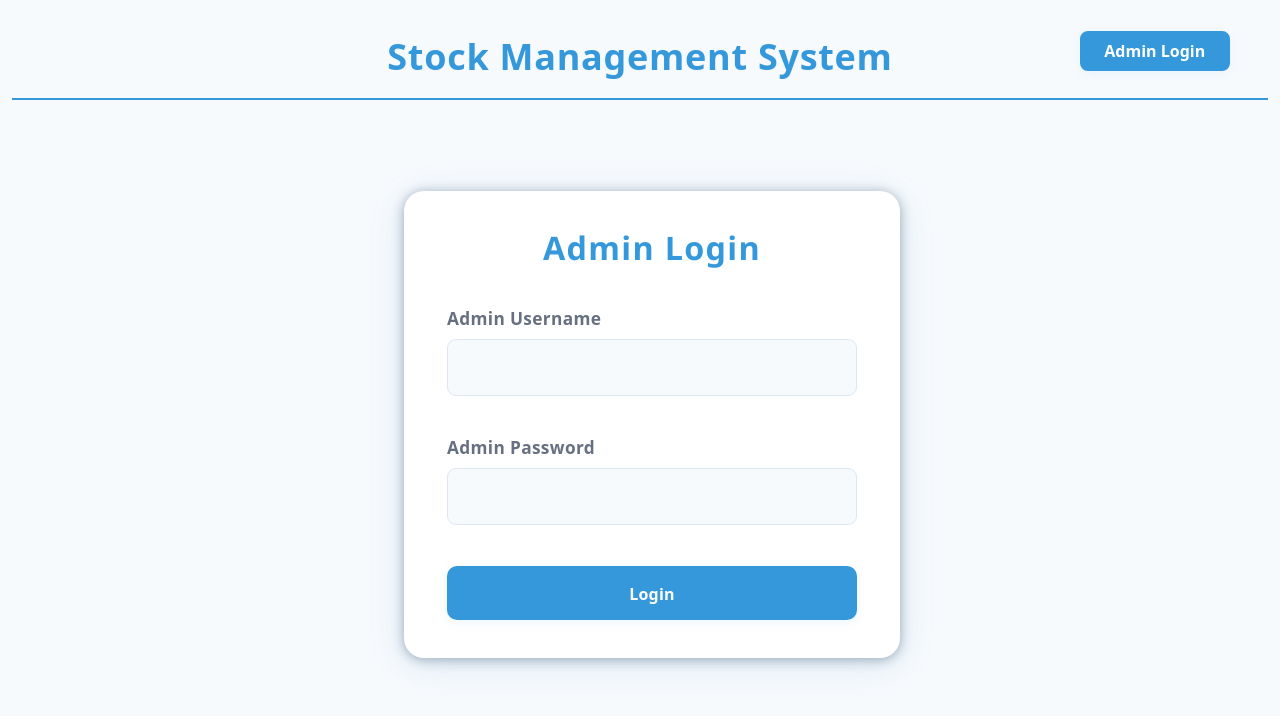
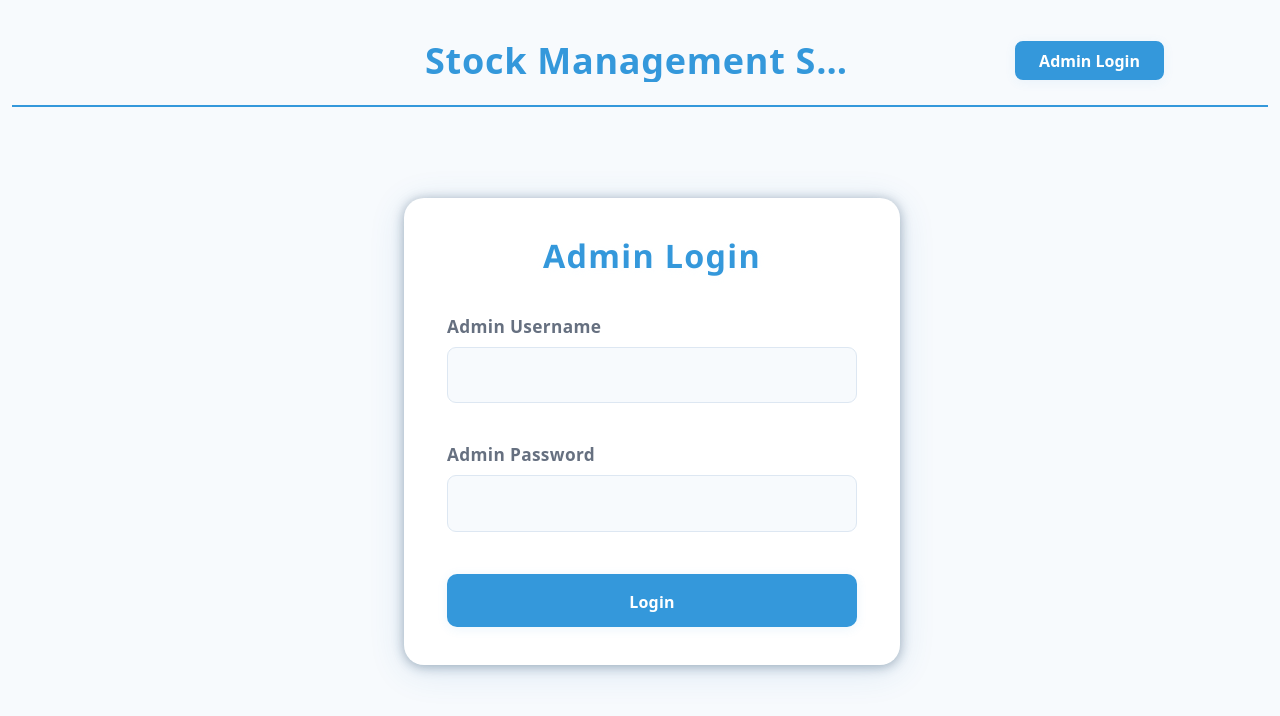
Before and after one commit to Workflow-Manager-admin/stock-management-system-49179-49189, a Vue app in the folder stock_frontend/: page /admin-login in a window 1280 px wide. Shown: the top 716 px of the page. Built offline with nearby package versions, Linux system fonts and the light colour scheme; the HTML template or start-up script is replaced by a standard one.

Commit message:
CheckPoint - cg6907a18c

```diff
--- a/stock_frontend/src/App.vue
+++ b/stock_frontend/src/App.vue
@@ -18,10 +18,10 @@ function goToLogin() {
 </script>
 
 <template>
-  <header class="app-header">
-    <h1>Stock Management System</h1>
-    <nav class="app-nav">
-      <!-- Manage Stock: visible only to admins -->
+  <header class="app-header" role="banner">
+    <div class="header-flex">
+      <!-- Left: Manage Stock (admin only) -->
+      <div class="header-left">
         <button
           v-if="isAdmin"
           @click="()=>router.push({name:'admin-dashboard'})"
@@ -29,13 +29,21 @@ function goToLogin() {
         >
           ⚙️ Manage Stock
         </button>
+      </div>
+      <!-- Center: Title -->
+      <div class="header-title">
+        <h1>Stock Management System</h1>
+      </div>
+      <!-- Right: Login/Logout -->
+      <div class="header-right">
         <button v-if="isAdmin" @click="handleLogout" class="admin-btn logout-btn">
           Logout (Admin)
         </button>
         <button v-else @click="goToLogin" class="admin-btn login-btn">
           Admin Login
         </button>
-    </nav>
+      </div>
+    </div>
   </header>
   <RouterView />
 </template>
@@ -43,13 +51,47 @@ function goToLogin() {
 <style scoped>
 .app-header {
   padding: 2.2rem 0 1.2rem 0;
-  text-align: center;
   background: none;
   border-bottom: 2px solid var(--primary);
   margin-bottom: 2.2rem;
+}
+
+.header-flex {
+  display: flex;
+  align-items: center;
+  justify-content: space-between;
+  max-width: 1100px;
+  margin: 0 auto;
   position: relative;
 }
-.app-header h1 {
+
+/* Header zone layouts */
+.header-left, .header-right {
+  flex: 1 1 0;
+  display: flex;
+  align-items: center;
+  min-width: 155px; /* matches button minimum */
+}
+.header-left {
+  justify-content: flex-start;
+  /* visually aligns with padding on title area */
+  padding-left: 2vw;
+}
+.header-right {
+  justify-content: flex-end;
+  padding-right: 2vw;
+  gap: 1em;
+}
+.header-title {
+  flex: 0 1 auto;
+  display: flex;
+  justify-content: center;
+  align-items: center;
+  min-width: 0;
+}
+
+/* Heading: always center, never overlapped */
+.header-title h1 {
   font-family: inherit;
   color: var(--primary);
   font-size: 2.25rem;
@@ -57,16 +99,104 @@ function goToLogin() {
   letter-spacing: 0.02em;
   margin: 0;
   text-shadow: none;
-  display: inline-block;
-}
-.app-nav {
-  position: absolute;
-  top: 1.6rem;
-  right: 3vw;
-  display: flex;
-  gap: 1.1em;
+  white-space: nowrap;
+  overflow: hidden;
+  text-overflow: ellipsis;
+  max-width: 430px;
+  width: 100%;
+  text-align: center;
+  transition: font-size 0.2s;
 }
 
+/* Responsive for header */
+@media (max-width: 700px) {
+  .header-title h1 {
+    font-size: 1.19rem;
+    max-width: 162px;
+  }
+  .header-left,
+  .header-right {
+    min-width: 86px;
+    padding: 0 0.16em;
+  }
+  .header-flex {
+    padding: 0 6px;
+    min-width: 0;
+  }
+}
+
+/* Old .app-nav (removed) */
+
+/* General flat admin button style */
+.admin-btn {
+  border-radius: 8px;
+  font-size: 1em;
+  font-family: inherit;
+  color: #fff;
+  font-weight: 700;
+  padding: 0.42em 1.4em;
+  margin-left: 1em;
+  border: 2px solid var(--primary);
+  background: var(--primary); /* flat */
+  box-shadow: 0 2px 12px #3498db13;
+  transition: background 0.17s, border 0.17s, color 0.15s;
+  cursor: pointer;
+  min-width: 138px;
+}
+
+/* Flat blue for Manage, blue-to-accent on hover */
+.manage-stock-btn {
+  border-color: var(--primary);
+  background: var(--primary);
+  color: #fff;
+  min-width: 146px;
+  margin-left: 0; /* leftmost */
+}
+.manage-stock-btn:hover,
+.manage-stock-btn:focus {
+  background: var(--accent);
+  color: var(--primary);
+  border-color: var(--accent);
+  outline: 0;
+}
+
+/* Login = blue, Logout = red, same sizing/shape */
+.login-btn {
+  background: var(--primary);
+  color: #fff;
+  border-color: var(--primary);
+}
+.logout-btn {
+  background: var(--danger);
+  color: #fff;
+  border-color: var(--danger);
+}
+.logout-btn:hover,
+.logout-btn:focus {
+  background: #fff;
+  color: var(--danger);
+  border-color: var(--danger);
+}
+
+/* Consistent hover/focus for all header admin buttons */
+.admin-btn:hover,
+.admin-btn:focus {
+  background: var(--accent);
+  color: var(--primary);
+  border-color: var(--accent);
+}
+
+@media (max-width: 700px) {
+  .admin-btn {
+    font-size: 0.92em;
+    min-width: 98px;
+    padding: 0.36em 0.7em;
+    margin-left: .33em;
+  }
+  .manage-stock-btn {
+    min-width: 106px;
+  }
+}
 /* General flat admin button style */
 .admin-btn {
   border-radius: 8px;
```
Lines whose indentation alone changed are shown as unchanged.
